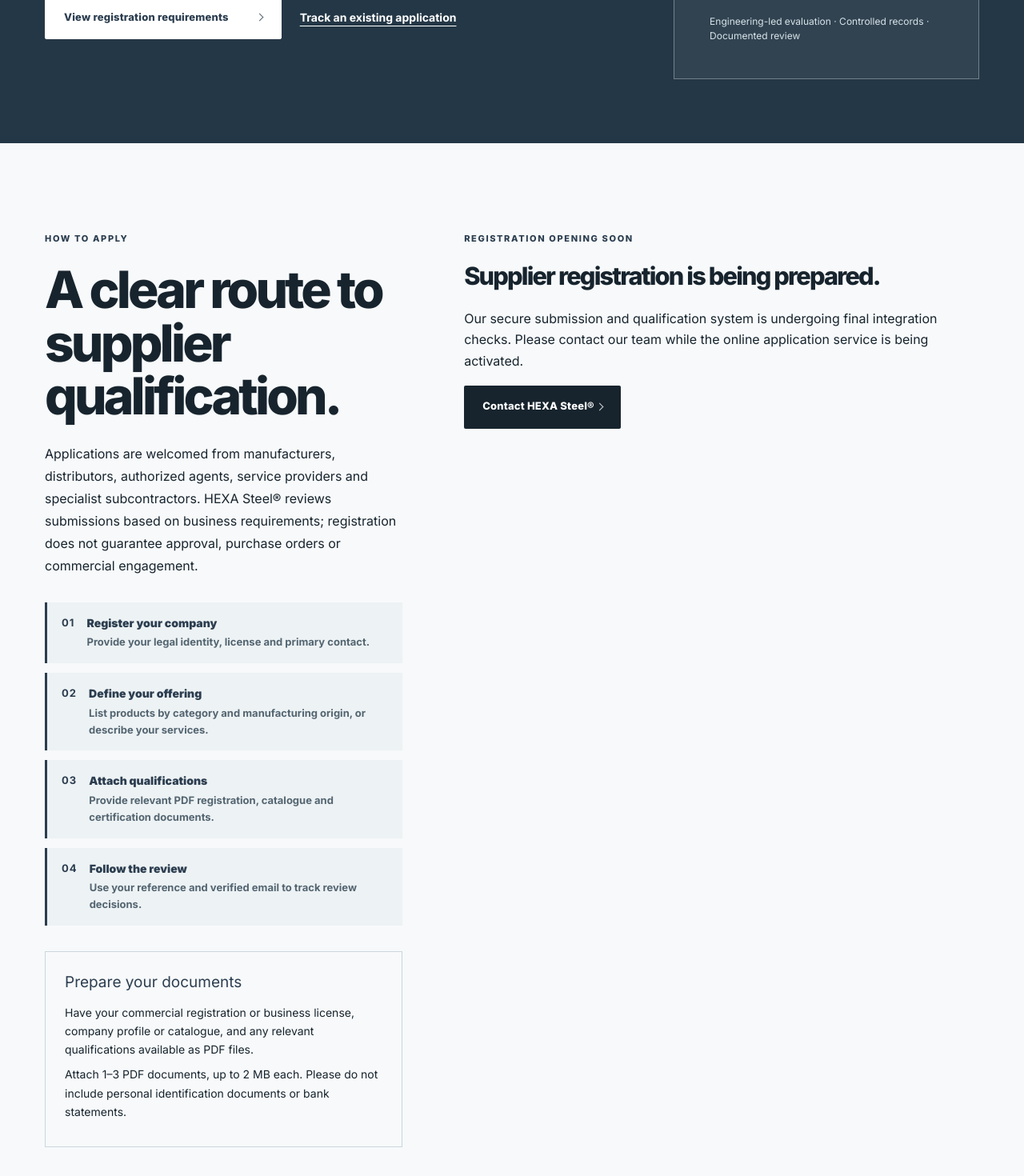
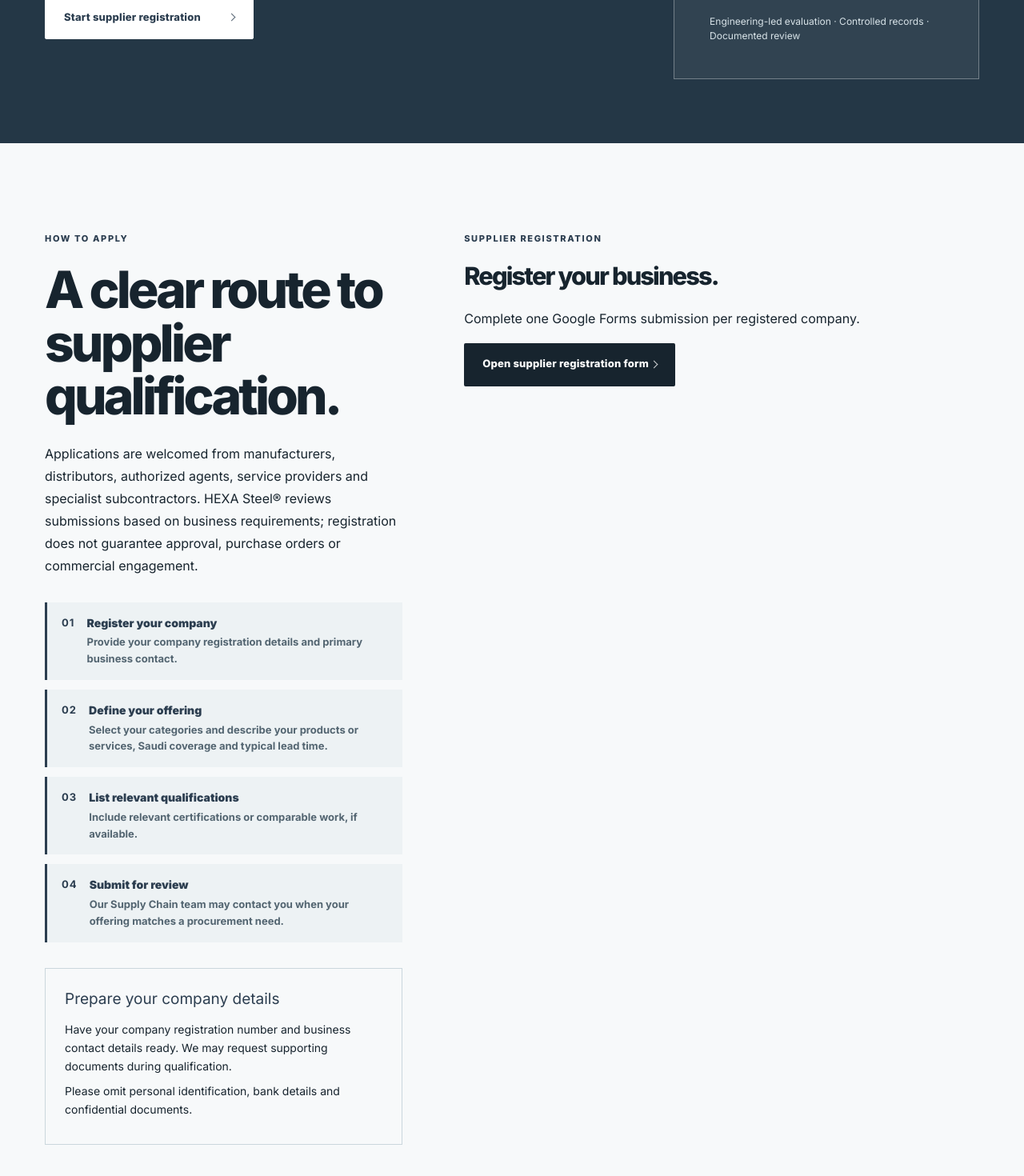
Before and after one commit to refedo/hexasteel.sa, a Next.js app: page /become-a-supplier in a window 1280 px wide. Shown: the part 464-1934 px from the top of the page at 80% size. Built offline with nearby package versions, Linux system fonts and the light colour scheme; no server answers.

Commit message:
Update src/app/become-a-supplier/page.tsx for supplier registration handoff

```diff
--- a/src/app/become-a-supplier/page.tsx
+++ b/src/app/become-a-supplier/page.tsx
@@ -1,25 +1,20 @@
 import type { Metadata } from "next";
-import Link from "next/link";
-import { SupplierRegistrationForm } from "@/components/SupplierRegistrationForm";
 
-export const dynamic = "force-dynamic";
+const supplierFormUrl = "https://docs.google.com/forms/d/e/1FAIpQLSdAqh24b5rSYPo3Z8xoFNq5pzWRJheEEOIxh31EqFjdK-Z8mA/viewform?hl=en";
 export const metadata: Metadata = {
   alternates:{canonical:"https://hexasteel.sa/become-a-supplier"},
   title: "Become a Supplier | HEXA Steel®",
-  description: "Register your manufacturing, steel products, materials or industrial services with HEXA Steel®. Learn the qualification process and submit a secure supplier application.",
+  description: "Register your manufacturing, steel products, materials or industrial services with HEXA Steel®. Learn how to register and submit your supplier application.",
 };
 
 const steps = [
-  { number: "01", title: "Register your company", detail: "Provide your legal identity, license and primary contact." },
-  { number: "02", title: "Define your offering", detail: "List products by category and manufacturing origin, or describe your services." },
-  { number: "03", title: "Attach qualifications", detail: "Provide relevant PDF registration, catalogue and certification documents." },
-  { number: "04", title: "Follow the review", detail: "Use your reference and verified email to track review decisions." },
+  { number: "01", title: "Register your company", detail: "Provide your company registration details and primary business contact." },
+  { number: "02", title: "Define your offering", detail: "Select your categories and describe your products or services, Saudi coverage and typical lead time." },
+  { number: "03", title: "List relevant qualifications", detail: "Include relevant certifications or comparable work, if available." },
+  { number: "04", title: "Submit for review", detail: "Our Supply Chain team may contact you when your offering matches a procurement need." },
 ] as const;
 
 export default function BecomeASupplierPage() {
-  const enabled = process.env.SUPPLIER_REGISTRATION_ENABLED === "true";
-  const siteKey = process.env.SUPPLIER_TURNSTILE_SITE_KEY || process.env.CONTACT_TURNSTILE_SITE_KEY || "";
-
   return <main className="supplier-page">
     <section className="inner-hero supplier-hero" aria-labelledby="supplier-title">
       <div className="shell supplier-hero-grid">
@@ -28,8 +23,7 @@ export default function BecomeASupplierPage() {
           <h1 id="supplier-title">Become a HEXA Steel® supplier.</h1>
           <p>Help us source dependable steel products, industrial materials and specialist services. Introduce your business and its capabilities to our Supply Chain team through a controlled qualification process.</p>
           <div className="supplier-hero-actions">
-            <a href="#supplier-application" className="button supplier-hero-button">{enabled && siteKey ? "Start supplier registration" : "View registration requirements"}</a>
-            <Link href="/suppliers/track" className="supplier-hero-link">Track an existing application</Link>
+            <a href={supplierFormUrl} className="button supplier-hero-button">Start supplier registration</a>
           </div>
         </div>
         <aside className="supplier-hero-panel" aria-label="Supplier qualification principles">
@@ -54,20 +48,18 @@ export default function BecomeASupplierPage() {
             </li>)}
           </ol>
           <div className="supplier-document-note">
-            <h3>Prepare your documents</h3>
-            <p>Have your commercial registration or business license, company profile or catalogue, and any relevant qualifications available as PDF files.</p>
-            <p>Attach 1–3 PDF documents, up to 2 MB each. Please do not include personal identification documents or bank statements.</p>
+            <h3>Prepare your company details</h3>
+            <p>Have your company registration number and business contact details ready. We may request supporting documents during qualification.</p>
+            <p>Please omit personal identification, bank details and confidential documents.</p>
           </div>
         </aside>
         <div className="supplier-application-column">
-          {enabled && siteKey
-            ? <SupplierRegistrationForm siteKey={siteKey} />
-            : <div className="form-shell supplier-unavailable" role="status">
-                <p className="eyebrow">REGISTRATION OPENING SOON</p>
-                <h2>Supplier registration is being prepared.</h2>
-                <p>Our secure submission and qualification system is undergoing final integration checks. Please contact our team while the online application service is being activated.</p>
-                <Link className="button dark" href="/contact">Contact HEXA Steel®</Link>
-              </div>}
+          <div className="form-shell supplier-unavailable">
+            <p className="eyebrow">SUPPLIER REGISTRATION</p>
+            <h2>Register your business.</h2>
+            <p>Complete one Google Forms submission per registered company.</p>
+            <a className="button dark" href={supplierFormUrl}>Open supplier registration form</a>
+          </div>
         </div>
       </div>
     </section>
```
